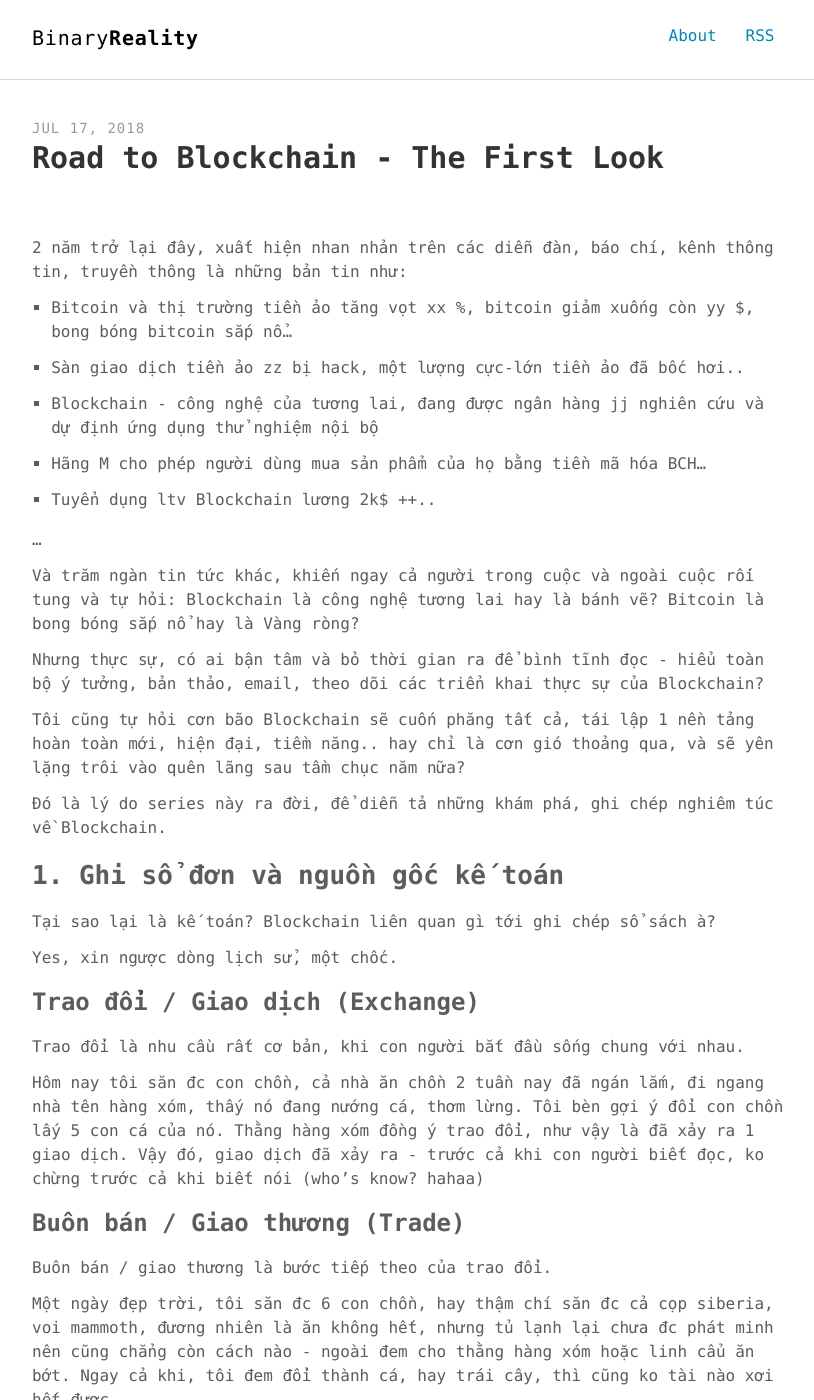
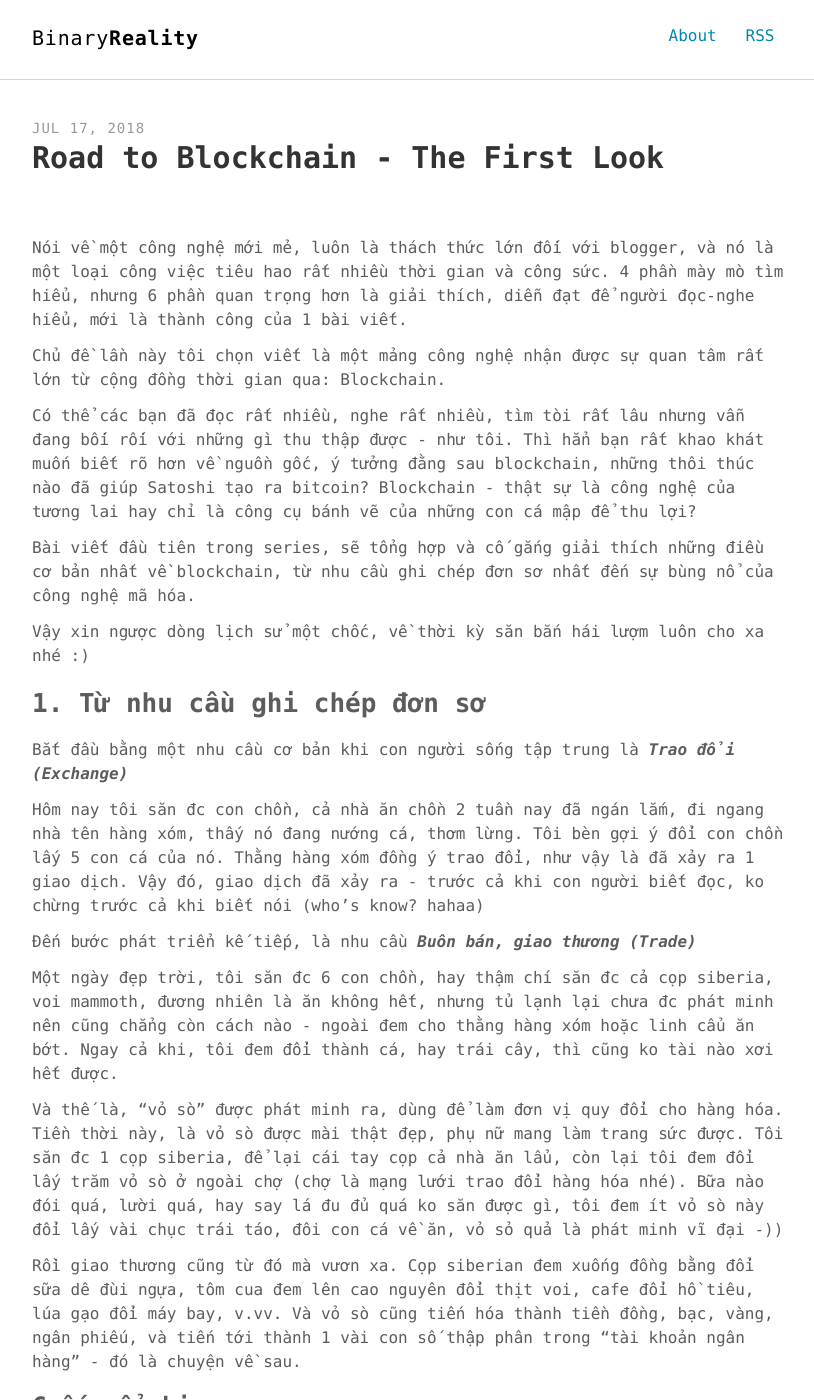
Before and after one commit to phuoc-thanh/phuoc-thanh.github.io, a Jekyll site: the page built from _posts/2018-07-17-road-to-blockchain-intro.md, in a window 1280 px wide and 1400 px high. Shown: the whole window, without its empty margins (232-1046 px from the left). Built offline with Jekyll 4.4.1, drawn with Linux system fonts in a browser that asks for light colours; comment, search, counter and statistics services are not loaded; some of the changed text lies outside the part shown.

Commit message:
expand the first blockchain post

```diff
--- a/_posts/2018-07-17-road-to-blockchain-intro.md
+++ b/_posts/2018-07-17-road-to-blockchain-intro.md
@@ -6,54 +6,34 @@ description: "Road to Blockchain - Bước ra từ lịch sử"
 keywords: "blockchain, proofofstake, proofofwork"
 ---
 
-2 năm trở lại đây, xuất hiện nhan nhản trên các diễn đàn, báo chí, kênh thông tin, truyền thông là những bản tin như:
+Nói về một công nghệ mới mẻ, luôn là thách thức lớn đối với blogger, và nó là một loại công việc tiêu hao rất nhiều thời gian và công sức.
+4 phần mày mò tìm hiểu, nhưng 6 phần quan trọng hơn là giải thích, diễn đạt để người đọc-nghe hiểu, mới là thành công của 1 bài viết.
 
-+ Bitcoin và thị trường tiền ảo tăng vọt xx %, bitcoin giảm xuống còn yy $, bong bóng bitcoin sắp nổ...
+Chủ đề lần này tôi chọn viết là một mảng công nghệ nhận được sự quan tâm rất lớn từ cộng đồng thời gian qua: Blockchain.
 
-+ Sàn giao dịch tiền ảo zz bị hack, một lượng cực-lớn tiền ảo đã bốc hơi..
+Có thể các bạn đã đọc rất nhiều, nghe rất nhiều, tìm tòi rất lâu nhưng vẫn đang bối rối với những gì thu thập được - như tôi. Thì hẳn bạn rất khao khát muốn biết rõ hơn về nguồn gốc, ý tưởng đằng sau blockchain, những thôi thúc nào đã giúp Satoshi tạo ra bitcoin? Blockchain - thật sự là công nghệ của tương lai hay chỉ là công cụ bánh vẽ của những con cá mập để thu lợi?
 
-+ Blockchain - công nghệ của tương lai, đang được ngân hàng jj nghiên cứu và dự định ứng dụng thử nghiệm nội bộ
+Bài viết đầu tiên trong series, sẽ tổng hợp và cố gắng giải thích những điều cơ bản nhất về blockchain, từ nhu cầu ghi chép đơn sơ nhất đến sự bùng nổ của công nghệ mã hóa.
 
-+ Hãng M cho phép người dùng mua sản phẩm của họ bằng tiền mã hóa BCH...
+Vậy xin ngược dòng lịch sử một chốc, về thời kỳ săn bắn hái lượm luôn cho xa nhé :)
 
-+ Tuyển dụng ltv Blockchain lương 2k$ ++..
+## 1. Từ nhu cầu ghi chép đơn sơ
 
-...
-
-Và trăm ngàn tin tức khác, khiến ngay cả người trong cuộc và ngoài cuộc rối tung và tự hỏi: Blockchain là công nghệ tương lai hay là bánh vẽ? Bitcoin là bong bóng sắp nổ hay là Vàng ròng?
-
-Nhưng thực sự, có ai bận tâm và bỏ thời gian ra để bình tĩnh đọc - hiểu toàn bộ ý tưởng, bản thảo, email, theo dõi các triển khai thực sự của Blockchain?
-
-Tôi cũng tự hỏi cơn bão Blockchain sẽ cuốn phăng tất cả, tái lập 1 nền tảng hoàn toàn mới, hiện đại, tiềm năng.. hay chỉ là cơn gió thoảng qua, và sẽ yên lặng trôi vào quên lãng sau tầm chục năm nữa?
-
-Đó là lý do series này ra đời, để diễn tả những khám phá, ghi chép nghiêm túc về Blockchain.
-
-## 1. Ghi sổ đơn và nguồn gốc kế toán
-
-Tại sao lại là kế toán? Blockchain liên quan gì tới ghi chép sổ sách à?
-
-Yes, xin ngược dòng lịch sử, một chốc.
-
-### Trao đổi / Giao dịch (Exchange)
-
-Trao đổi là nhu cầu rất cơ bản, khi con người bắt đầu sống chung với nhau.
+Bắt đầu bằng một nhu cầu cơ bản khi con người sống tập trung là ***Trao đổi (Exchange)***
 
 Hôm nay tôi săn đc con chồn, cả nhà ăn chồn 2 tuần nay đã ngán lắm, đi ngang nhà tên hàng xóm, thấy nó đang nướng cá, thơm lừng. Tôi bèn gợi ý đổi con chồn lấy 5 con cá của nó. Thằng hàng xóm đồng ý trao đổi, như vậy là đã xảy ra 1 giao dịch. Vậy đó, giao dịch đã xảy ra - trước cả khi con người biết đọc, ko chừng trước cả khi biết nói (who's know? hahaa)
 
-
-### Buôn bán / Giao thương (Trade)
-
-Buôn bán / giao thương là bước tiếp theo của trao đổi.
+Đến bước phát triển kế tiếp, là nhu cầu ***Buôn bán, giao thương (Trade)***
 
 Một ngày đẹp trời, tôi săn đc 6 con chồn, hay thậm chí săn đc cả cọp siberia, voi mammoth, đương nhiên là ăn không hết, nhưng tủ lạnh lại chưa đc phát minh nên cũng chẳng còn cách nào - ngoài đem cho thằng hàng xóm hoặc linh cẩu ăn bớt. Ngay cả khi, tôi đem đổi thành cá, hay trái cây, thì cũng ko tài nào xơi hết được.
 
 Và thế là, "vỏ sò" được phát minh ra, dùng để làm đơn vị quy đổi cho hàng hóa. Tiền thời này, là vỏ sò được mài thật đẹp, phụ nữ mang làm trang sức được. Tôi săn đc 1 cọp siberia, để lại cái tay cọp cả nhà ăn lẩu, còn lại tôi đem đổi lấy trăm vỏ sò ở ngoài chợ (chợ là mạng lưới trao đổi hàng hóa nhé). Bữa nào đói quá, lười quá, hay say lá đu đủ quá ko săn được gì, tôi đem ít vỏ sò này đổi lấy vài chục trái táo, đôi con cá về ăn, vỏ sỏ quả là phát minh vĩ đại -))
 
-Và giao thương cũng từ đó, mà vươn xa. Cọp siberian đem xuống đồng bằng đổi sữa dê đùi ngựa, tôm cua đem lên cao nguyên đổi thịt voi, cafe đổi hồ tiêu, lúa gạo đổi máy bay, v.vv. Và vỏ sò cũng tiến hóa thành tiền đồng, bạc, vàng, ngân phiếu, và tiến tới thành 1 vài con số thập phân trong "tài khoản ngân hàng" - đó là chuyện về sau.
+Rồi giao thương cũng từ đó mà vươn xa. Cọp siberian đem xuống đồng bằng đổi sữa dê đùi ngựa, tôm cua đem lên cao nguyên đổi thịt voi, cafe đổi hồ tiêu, lúa gạo đổi máy bay, v.vv. Và vỏ sò cũng tiến hóa thành tiền đồng, bạc, vàng, ngân phiếu, và tiến tới thành 1 vài con số thập phân trong "tài khoản ngân hàng" - đó là chuyện về sau.
 
 ### Cuốn sổ ghi nợ
 
-Khi "tiền" được sử dụng trong giao dịch, mọi mua bán đều cần phải được ghi chép, để tính toán giá cả, và có lẽ cũng là để tiện đòi nợ. Ai đó đã phát minh ra chữ viết và giấy da, và từ "ghi sổ" cũng đồng thời đc đưa vào từ điển. Đại loại là 1 cuốn sổ ghi chép những thứ như:
+Khi "tiền" được sử dụng trong giao dịch, mọi mua bán đều cần phải được ghi chép, để tính toán giá cả, theo dõi tài sản, và có lẽ cũng là để tiện đòi nợ. Ai đó đã phát minh ra chữ viết và giấy da, và từ "ghi sổ" cũng đồng thời đc đưa vào từ điển. Đại loại, các gian thương thời kỳ này sẽ có 1 cuốn sổ ghi chép những thứ như:
 
 + Ngày 01, bán 10 đầu tôm được 100 sò, bán 16 mực khổng lồ được 400 sò, mua 2 bò con hết 600 sò.
 + Ngày 02, bán 20 cá thu được 200 sò, mua 2 cân gạo hết 40 sò.
@@ -62,11 +42,11 @@ Khi "tiền" được sử dụng trong giao dịch, mọi mua bán đều cần
 Đây được coi là khởi đầu của ngành "kế toán - ghi sổ", hệ thống sổ ghi đơn giản như trên được coi là "Single-entry bookeeping system"
 
 
-## 2. Hệ thống ghi sổ kép
+## 2. Hệ thống ghi Sổ Kép
 
-Vấn đề của ghi sổ đơn là gì?
+Vấn đề của ghi Sổ Đơn là gì?
 
-Khi thương mại vượt xa giới hạn bộ tộc, làng xã, tới quốc gia, vượt đại dương, châu lục... Cuốn sổ đơn kia bộc lộ vấn đề về tính đúng đắn, minh bạch - khi không có 1 căn cứ nào để xác định được việc ghi chép kia là đúng, sẽ dẫn tới các vấn đề về xác định tài sản, giá cả, thuế má, gian lận thương mại...
+Khi thương mại vượt xa giới hạn bộ tộc, làng xã, tới quốc gia, vượt đại dương, xuyên châu lục... Cuốn Sổ Đơn kia bộc lộ vấn đề về tính đúng đắn, minh bạch - khi không có một căn cứ nào để xác định được việc ghi chép trên sổ là đúng, sẽ dẫn tới các vấn đề về xác định tài sản, giá cả, thuế má, gian lận thương mại...
 
 Hôm nay Cáo bán nợ cho Trâu già chục táo chín, vài hôm sau qua trả nợ thì Cáo bảo "Mày mua 12 trái lận, tao có ghi sổ đây...". Tranh cãi nổ ra và Trâu già húc lòi ruột Cáo, hết đời gian thương. Đó là vấn đề của hệ thống sổ đơn.
 
@@ -74,7 +54,7 @@ Hôm nay Cáo bán nợ cho Trâu già chục táo chín, vài hôm sau qua tr
 
 Giai đoạn đầu Trung cổ, người Do Thái bắt đầu tiên phong đổi mới ngành kế toán: ghi sổ kép. Và sau đó ở Ý, việc thực thi ghi sổ kép được đem ra làm chuẩn mực trong giao thương (đâu đó ở Thế Kỷ 15).
 
-Về nguyên tắc, nó là cách ghi dữ liệu debit (ghi nợ) và credit (ghi có) vào account (tài khoản) và luôn đảm bảo sự cân bằng của 2 phần này. Đọc thêm về ghi sổ kép: [Link Wiki](https://en.wikipedia.org/wiki/Double-entry_bookkeeping_system)
+Về nguyên tắc, nó là cách ghi dữ liệu debit (ghi nợ) và credit (ghi có) vào account (tài khoản) sao cho đảm bảo sự cân bằng của 2 phần này. Đọc thêm về ghi sổ kép: [Link Wiki](https://en.wikipedia.org/wiki/Double-entry_bookkeeping_system)
 
 Lúc này nhé, Trâu già mua chục trái táo của Cáo, thì:
 
@@ -90,9 +70,9 @@ Vấn đề của ghi sổ kép là gì?
 
 Cho tới bây giờ - 2018, chúng ta vẫn đang sử dụng cách ghi sổ có tuổi đời hơn 500 năm, vẫn và đã có những gian lận xảy ra.
 
-Vấn đề là "Balanced but it's not correct"
+Vấn đề là Sổ Kép có một khiếm khuyết nằm ở 2 chữ Cân Bằng - "Balanced but it's not correct"
 
-Debit và Credit phải cân bằng ư? No-problem, và từ đó xuất hiện những thiên tài, địa tài hay đại hiệp ẩn danh phù phép sự cân bằng này bằng cách cố tình ghi chép sai, khai khống hóa đơn, mua chuộc, giả mạo chữ ký v.v... và những sai sót này được tính toán rất tỉ mỉ, công phu, đảm bảo "Totally Balanced" cho các tài khoản được ghi chép.
+Debit và Credit phải cân bằng ư? Ko vấn đề gì, chúng ta có những thiên tài, địa tài hay đại hiệp ẩn danh có khả năng phù phép sự cân bằng này bằng cách cố tình ghi chép sai, khai khống, mua chuộc, giả mạo chữ ký v.v... và những sai sót này được tính toán rất tỉ mỉ, công phu, đảm bảo "Totally Balanced" cho các tài khoản được ghi chép.
 
 Ngành kiểm toán đã phát hiện được rất nhiều gian lận về sổ sách kế toán, chúng ta hằng ngày vẫn chứng kiến những phiên tòa xử các vụ án giả mạo sổ sách..
 
@@ -131,9 +111,9 @@ Thời điểm này, Ngân Hàng và các bên thứ 3 khác (Vượn đội l
 
 Gian lận xảy ra giữa người mua - kẻ bán, và đặc biệt là nằm ở bên thứ 3 - như nhà Vượn. Kể cả ghi chép giao dịch được ghi làm 3 bản, vẫn chưa đủ đảm bảo độ toàn vẹn dữ liệu.
 
-Làm sao để chắc là Trâu già và Khỉ đột giữ ghi chép về việc mua bán? Thật sự mà nói, chúng ta đã đủ bận rộn rồi, và không một ai ghi chép đầy đủ những giao dịch trong ngày, và chúng ta chọn cách tin tưởng tuyệt đối vào bên thứ 3 như Ngân Hàng, Chính Phủ...
+Làm sao để chắc là Trâu già và Khỉ đột giữ ghi chép về việc mua bán? Thật sự mà nói, chúng ta đã đủ bận rộn rồi, không một ai ghi chép đầy đủ những giao dịch trong ngày, và chúng ta chọn cách tin tưởng tuyệt đối vào bên thứ 3 như Ngân Hàng, Chính Phủ...
 
-Nếu một ngày bên thứ 3 xảy ra sai sót so với hợp đồng giao dịch của bên mua-bán, nếu 2 trong 3 bên quyết tâm gian lận ghi chép thì sao? Hoặc trường hợp toàn bộ sổ sách ở bên thứ 3 đột nhiên bị mất hết (chập điện, cháy nổ, thiên tai...) thì chuyện gì xảy ra?
+Nếu một ngày bên thứ 3 xảy ra sai sót so với hợp đồng giao dịch của bên mua-bán, nếu 2 trong 3 bên quyết tâm làm méo mó những ghi chép thì sao? Hoặc rủi ro, toàn bộ sổ sách ở bên thứ 3 đột nhiên bị mất hết (chập điện, cháy nổ, thiên tai...) thì chuyện gì xảy ra?
 
 Hay đơn giản hơn là sự sụp đổ - biến mất của bên thứ 3, ồ lúc này thảm họa ghi chép mới xuất hiện.
 
@@ -172,6 +152,4 @@ https://hackernoon.com/why-everyone-missed-the-most-important-invention-in-the-l
 
 https://nakamotoinstitute.org/triple-entry-accounting
 
-https://www.forbes.com/sites/forbesfinancecouncil/2017/11/28/triple-entry-accounting-and-blockchain-a-common-misconception/#6d45b7a4190f
-
 https://en.wikipedia.org/wiki/Double-entry_bookkeeping_system
```
Also changed, not shown: other parts of _posts/2018-07-17-road-to-blockchain-intro.md (+3 -3 lines).
